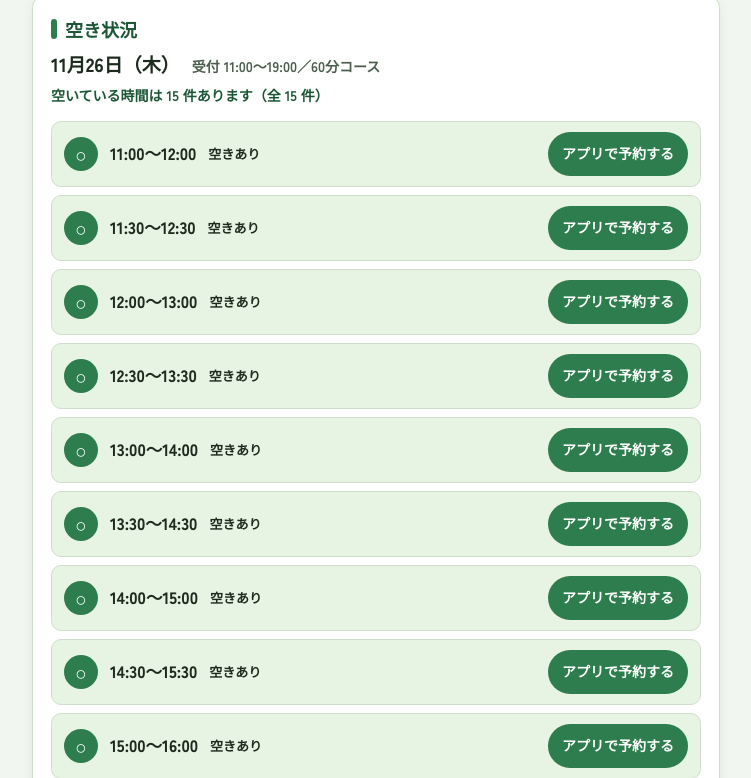
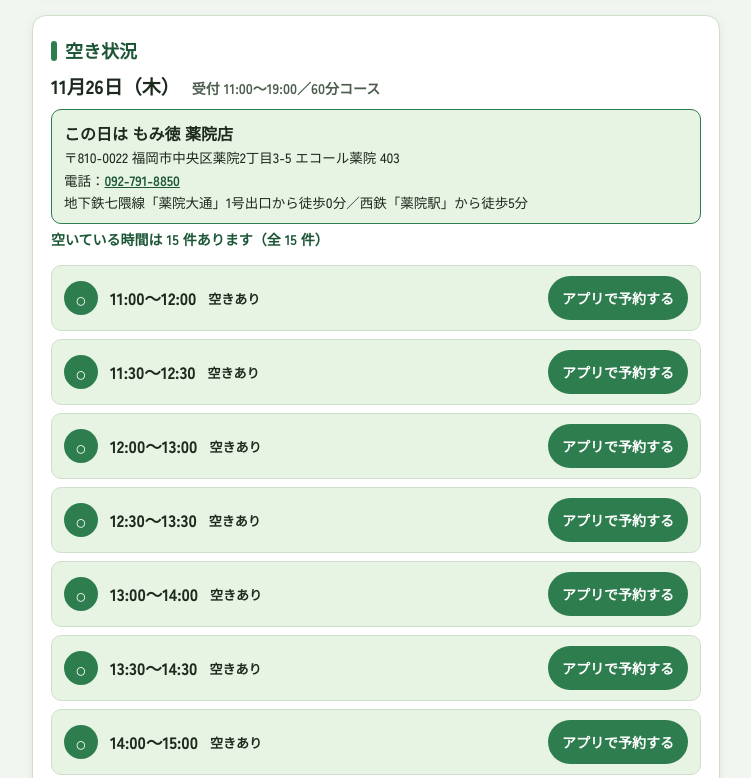
Before and after one commit to mochipj2025/hogushiyakida.yoyaku, a plain HTML site: page index.html in a window 1280 px wide. Shown: the part 773-1551 px from the top of the page, without its empty margins (264-1015 px from the left). Drawn offline with Linux system fonts and the light colour scheme; a web font is replaced by a local one.

Commit message:
店舗情報を追加：木曜は薬院店、それ以外の勤務日は赤坂駅店を表示

```diff
--- a/index.html
+++ b/index.html
@@ -183,6 +183,17 @@
       }
       .day-head .date-label { font-size: 19px; font-weight: 900; }
       .day-head .hours-label { font-size: 14px; color: var(--ink-soft); font-weight: 700; }
+      .store-box {
+        border: 1.5px solid var(--green);
+        background: var(--ok-bg);
+        border-radius: 10px;
+        padding: 10px 12px;
+        margin: 8px 0 4px;
+        font-size: 13.5px;
+        line-height: 1.65;
+      }
+      .store-box .store-name { font-size: 16px; font-weight: 900; color: var(--ink); }
+      .store-box a { color: var(--green-deep); font-weight: 700; }
       .summary { font-size: 14px; font-weight: 700; color: var(--green-deep); margin: 2px 0 14px; }
       .slots { list-style: none; margin: 0; padding: 0; display: grid; gap: 8px; }
       .slot {
@@ -292,7 +303,7 @@
       <header class="site">
         <h1 class="shop-name"><span class="leaf">❧</span> ほぐしや木田</h1>
         <p class="tagline">予約状況の確認ページです。空いている時間をご確認のうえ、ご予約はもみ徳公式アプリからお願いします。</p>
-        <p class="store-line">店舗：もみ徳（詳しい店舗情報は準備中です）</p>
+        <p class="store-line">勤務店舗：月・水・日は もみ徳 赤坂駅店／木曜は もみ徳 薬院店 です。選んだ日の店舗情報は「空き状況」の所に表示されます。</p>
       </header>
 
       <section class="card" aria-labelledby="h-date">
@@ -317,6 +328,7 @@
           <span class="date-label" id="dayLabel">―</span>
           <span class="hours-label" id="hoursLabel"></span>
         </div>
+        <div class="store-box" id="storeBox" aria-live="polite"></div>
         <p class="summary" id="summary" aria-live="polite"></p>
         <div id="slotArea"></div>
         <p class="hint" style="margin-top:14px;">○ の時間は、現時点の表示で空いています。ご予約の確定はアプリ側で行われます。</p>
@@ -326,13 +338,13 @@
         <h2 id="h-hours">受付時間</h2>
         <table class="hours" id="hoursTable">
           <tbody>
-            <tr data-dow="1"><th>月曜日</th><td>10:00〜18:00</td></tr>
+            <tr data-dow="1"><th>月曜日</th><td>10:00〜18:00（赤坂駅店）</td></tr>
             <tr data-dow="2"><th>火曜日</th><td class="off">お休み</td></tr>
-            <tr data-dow="3"><th>水曜日</th><td>10:00〜18:00</td></tr>
-            <tr data-dow="4"><th>木曜日</th><td>11:00〜19:00</td></tr>
+            <tr data-dow="3"><th>水曜日</th><td>10:00〜18:00（赤坂駅店）</td></tr>
+            <tr data-dow="4"><th>木曜日</th><td>11:00〜19:00（薬院店）</td></tr>
             <tr data-dow="5"><th>金曜日</th><td class="off">お休み</td></tr>
             <tr data-dow="6"><th>土曜日</th><td class="off">お休み</td></tr>
-            <tr data-dow="0"><th>日曜日</th><td>13:00〜21:00</td></tr>
+            <tr data-dow="0"><th>日曜日</th><td>13:00〜21:00（赤坂駅店）</td></tr>
           </tbody>
         </table>
       </section>
@@ -387,6 +399,26 @@
         5: null,                              /* 金 */
         6: null                               /* 土 */
       };
+
+      /* 曜日ごとの勤務店舗（木曜だけ薬院店、それ以外の勤務日は赤坂駅店） */
+      var STORES = {
+        akasaka: {
+          name: "もみ徳 赤坂駅店（旧天神西店）",
+          address: "〒810-0041 福岡市中央区大名2丁目4-38 チサンマンション天神3 507室",
+          tel: "092-716-4483",
+          access: "地下鉄空港線「赤坂駅」から徒歩1分／西鉄福岡（天神）駅から徒歩5分"
+        },
+        yakuin: {
+          name: "もみ徳 薬院店",
+          address: "〒810-0022 福岡市中央区薬院2丁目3-5 エコール薬院 403",
+          tel: "092-791-8850",
+          access: "地下鉄七隈線「薬院大通」1号出口から徒歩0分／西鉄「薬院駅」から徒歩5分"
+        }
+      };
+      function storeForDow(dow) {
+        if (HOURS[dow] === null) return null;
+        return dow === 4 ? STORES.yakuin : STORES.akasaka;
+      }
 
       var DOW_JA = ["日", "月", "火", "水", "木", "金", "土"];
       var SLOT_STEP = 30; /* 開始時刻は30分刻み */
@@ -465,6 +497,20 @@
 
         dayLabel.textContent = (d.getMonth() + 1) + "月" + d.getDate() + "日（" + DOW_JA[d.getDay()] + "）";
 
+        var storeBox = document.getElementById("storeBox");
+        var store = storeForDow(d.getDay());
+        if (store) {
+          storeBox.style.display = "";
+          storeBox.innerHTML =
+            '<span class="store-name">この日は ' + store.name + '</span><br />' +
+            store.address + '<br />' +
+            '電話：<a href="tel:' + store.tel.replace(/-/g, "") + '">' + store.tel + '</a><br />' +
+            store.access;
+        } else {
+          storeBox.style.display = "none";
+          storeBox.innerHTML = "";
+        }
+
         if (!hours) {
           hoursLabel.textContent = "";
           summary.textContent = "";
```
